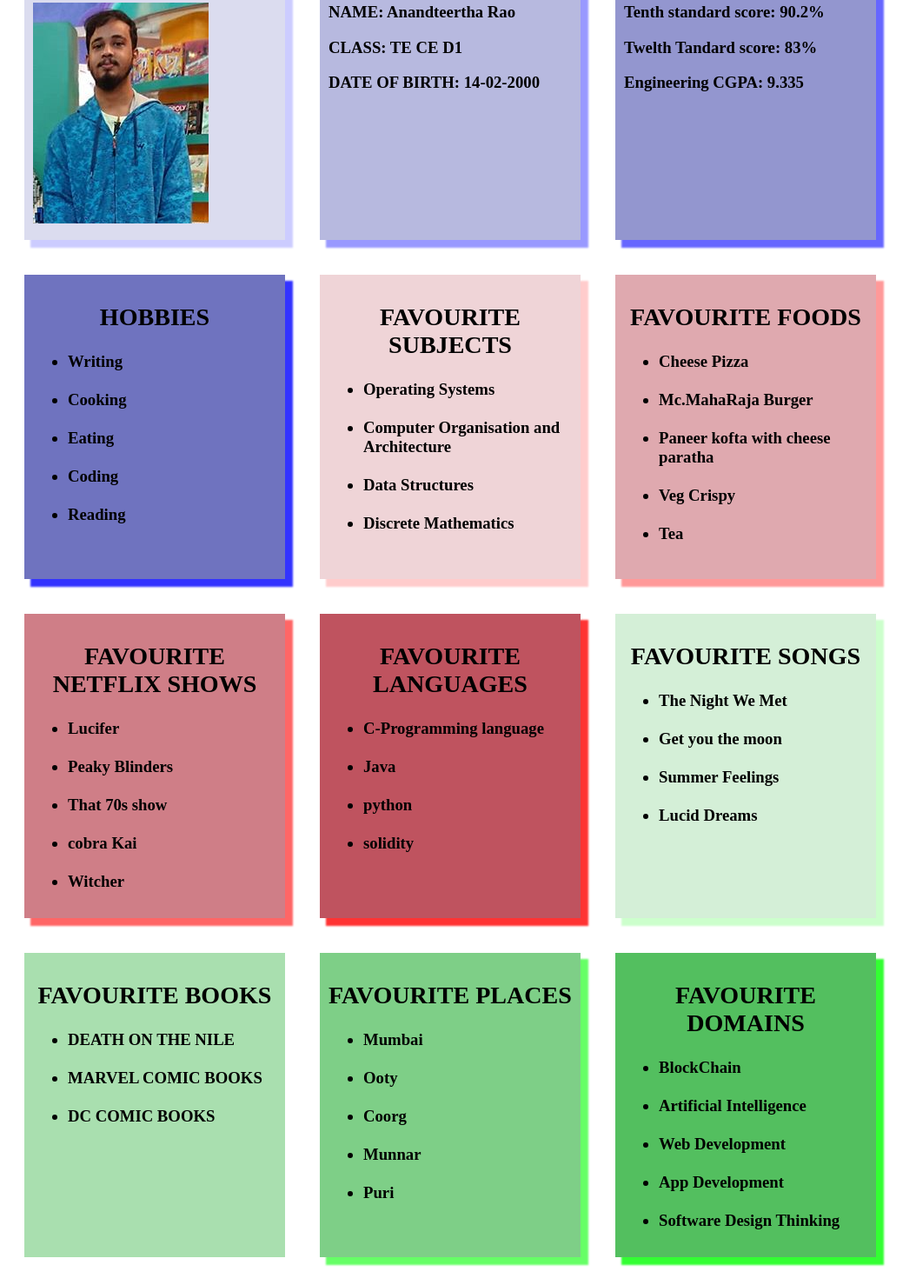
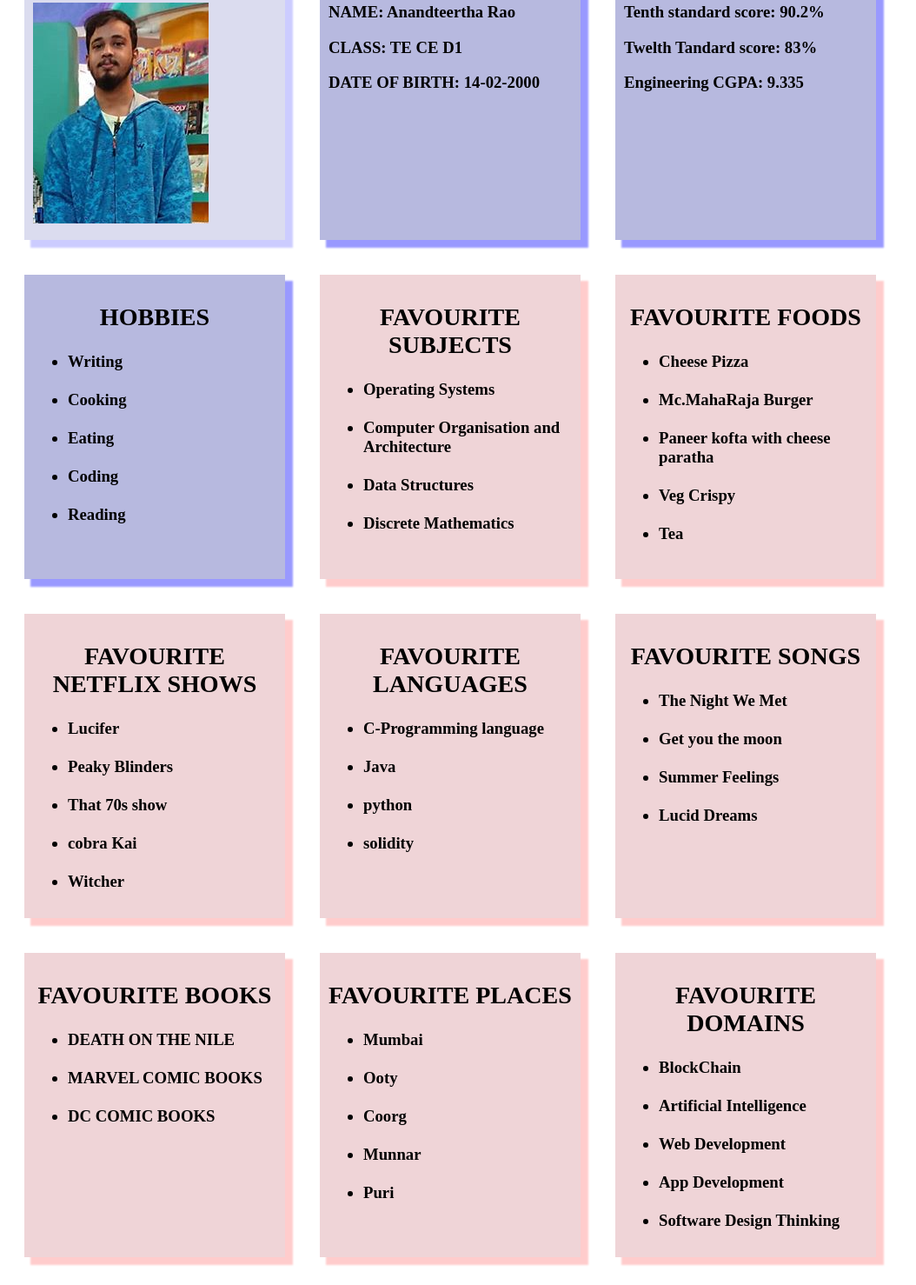
Before and after one commit to anandteertha/My-webpage, a plain HTML site: page index.html in a window 1280 px wide. Shown: the part 102-1580 px from the top of the page at 87% size, without its empty margins (0-1054 px from the left). Drawn offline with Linux system fonts and the light colour scheme.

Commit message:
Removed redundant CSS and combined classes

```diff
--- a/index.html
+++ b/index.html
@@ -20,7 +20,7 @@
     align-items: center;
     box-shadow: 8px 8px 2px 1px rgba(0, 0, 255, .2);
   }
-  .details{
+   .details , .education ,.hobbies {
     float: left;
     padding: 10px;
     margin: 20px;
@@ -30,27 +30,8 @@
     background: rgba(76, 80, 175, 0.4);
     box-shadow: 8px 8px 2px 1px rgba(0, 0, 255, .4);
   }
-  .education{
-    float: left;
-    padding: 10px;
-    margin: 20px;
-    box-sizing: border-box;
-    width: 300px;
-    height: 350px;
-    background: rgba(76, 80, 175, 0.6);
-    box-shadow: 8px 8px 2px 1px rgba(0, 0, 255, .6);
-  }
-  .hobbies{
-    float: left;
-    padding: 10px;
-    margin: 20px;
-    box-sizing: border-box;
-    width: 300px;
-    height: 350px;
-    background: rgba(76, 80, 175, 0.8);
-    box-shadow: 8px 8px 2px 1px rgba(0, 0, 255, .8);
-  }
-  .favourite_subjects{
+
+  .favourite_subjects , .favourite_food , .favourite_netflix , .favourite_languages , .favourite_songs , .favourite_books , .favourite_places ,.favourite_domains{
 
     padding: 10px;
     margin: 20px;
@@ -60,79 +41,6 @@
     height: 350px;
     background: rgba(175, 40, 56, 0.2);
     box-shadow: 8px 8px 2px 1px rgba(255,0,0, .2);
-  }
-  .favourite_food{
-
-    padding: 10px;
-    margin: 20px;
-    float: left;
-    box-sizing: border-box;
-    width: 300px;
-    height: 350px;
-    background: rgba(175, 40, 56, 0.4);
-    box-shadow: 8px 8px 2px 1px rgba(255,0,0, .4);
-  }
-  .favourite_netflix{
-
-    padding: 10px;
-    margin: 20px;
-    float: left;
-    box-sizing: border-box;
-    width: 300px;
-    height: 350px;
-    background: rgba(175, 40, 56, 0.6);
-    box-shadow: 8px 8px 2px 1px rgba(255,0,0, .6);
-  }
-  .favourite_languages{
-
-    padding: 10px;
-    margin: 20px;
-    float: left;
-    box-sizing: border-box;
-    width: 300px;
-    height: 350px;
-    background: rgba(175, 40, 56, 0.8);
-    box-shadow: 8px 8px 2px 1px rgba(255,0,0, .8);
-  }
-  .favourite_songs{
-    padding: 10px;
-    margin: 20px;
-    float: left;
-    box-sizing: border-box;
-    width: 300px;
-    height: 350px;
-    background: rgba(40, 175, 56, 0.2);
-    box-shadow: 8px 8px 2px 1px rgba(0,255,0, .2);
-  }
-  .favourite_books{
-    padding: 10px;
-    margin: 20px;
-    float: left;
-    box-sizing: border-box;
-    width: 300px;
-    height: 350px;
-    background: rgba(40, 175, 56, 0.4);
-    box-shadow: 8px 8px 2px 1px rgba(0,255,0 .4);
-  }
-  .favourite_places{
-    padding: 10px;
-    margin: 20px;
-    float: left;
-    box-sizing: border-box;
-    width: 300px;
-    height: 350px;
-    background: rgba(40, 175, 56, 0.6);
-    box-shadow: 8px 8px 2px 1px rgba(0,255,0, .6);
-  }
-  .favourite_domains{
-    padding: 10px;
-    margin: 20px;
-    float: left;
-    box-sizing: border-box;
-    width: 300px;
-    height: 350px;
-  background: rgba(40, 175, 56, 0.8);
-    box-shadow: 8px 8px 2px 1px rgba(0,255,0, .8);
   }
   .lucifer_image{
     padding: 10px;
```
